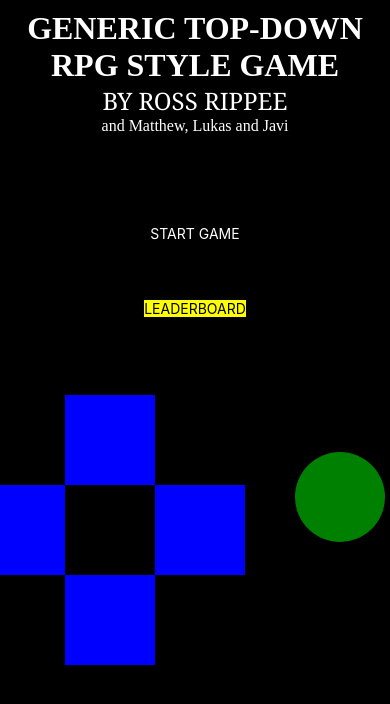
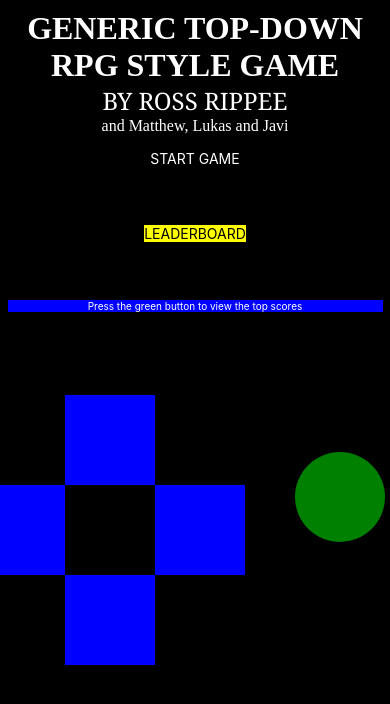
Before and after one commit to MatthewJohnson07/CS402-FinalProject, a React Native app: screen / in a window 390 px wide. Both pictures are taken after a click on the element 110 px from the left and 620 px from the top of the page. Shown: the top 704 px of the page. Built offline with nearby package versions, Linux system fonts and the light colour scheme.

Commit message:
Displaying hint text on main menu. Force key to spawn below player and door

```diff
--- a/App.js
+++ b/App.js
@@ -10,6 +10,7 @@ import GameLoops from "./systems/GameLoops";
 import { Item } from './components/ListItem.js'
 import { loadList, saveList } from './components/RemoteAccess.js'
 import { Stopwatch } from 'react-native-stopwatch-timer';
+import { getCurrentTimestamp } from 'react-native/Libraries/Utilities/createPerformanceLogger';
 
 const BoardSize = Constants.GRID_SIZE * Constants.CELL_SIZE;
 
@@ -119,7 +120,7 @@ export default function App() {
             key: {
               position: [
                 randomPositions(0, Constants.GRID_SIZE - 1),
-                randomPositions(0, Constants.GRID_SIZE - 1),
+                randomPositions(1, Constants.GRID_SIZE - 1),
               ],
 
               size: Constants.CELL_SIZE,
@@ -176,7 +177,7 @@ export default function App() {
 
         <View style={styles.alterContainer}>
           <TouchableOpacity
-			 onPress={() => engine.current.dispatch("a")}
+            onPress={() => engine.current.dispatch("a")}
           >
             <View style={styles.aBtn} />
           </TouchableOpacity>
@@ -218,6 +219,11 @@ export default function App() {
               <View style={styles.leaderboardButtonView}>
                 <Text style={styles.nonselectedText}>
                   LEADERBOARD
+                </Text>
+              </View>
+              <View style={styles.hint}>
+                <Text style={styles.hintText}>
+                  Press the green button to start the game
                 </Text>
               </View>
             </View>
@@ -280,6 +286,11 @@ export default function App() {
               <View style={styles.leaderboardButtonView}>
                 <Text style={styles.selectedText}>
                   LEADERBOARD
+                </Text>
+              </View>
+              <View style={styles.hint}>
+                <Text style={styles.hintText}>
+                  Press the green button to view the top scores
                 </Text>
               </View>
             </View>
@@ -435,7 +446,7 @@ const styles = StyleSheet.create({
   },
   startButtonView: {
     position: 'absolute',
-    top: (BoardSize * 3) / 5,
+    top: (BoardSize * 2) / 5,
   },
   selectedText: {
     color: 'black',
@@ -445,10 +456,21 @@ const styles = StyleSheet.create({
   },
   leaderboardButtonView: {
     position: 'absolute',
-    top: (BoardSize * 4) / 5,
+    top: (BoardSize * 3) / 5,
   },
   nonselectedText: {
     color: 'white',
     textAlign: 'center',
   },
+  hint: {
+    width: '100%',
+    position: 'absolute',
+    top: (BoardSize * 4) / 5,
+    backgroundColor: 'blue',
+  },
+  hintText: {
+    color: 'white',
+    textAlign: 'center',
+    fontSize: '10px',
+  },
 });
```
